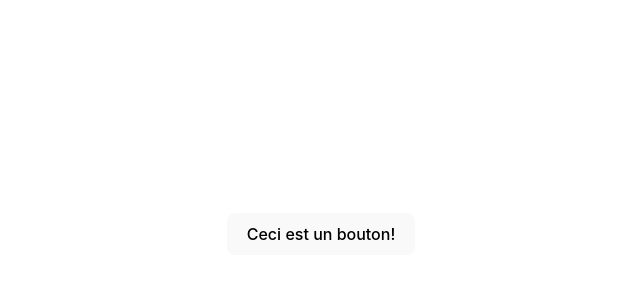
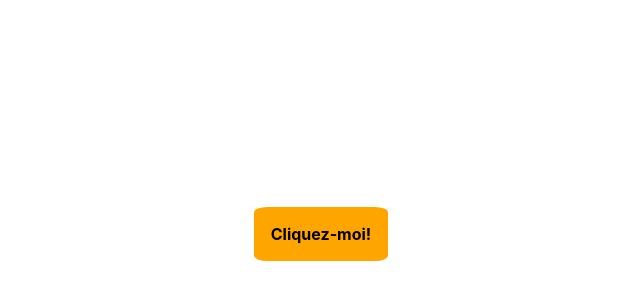
Before and after one commit to DianeBinsztok/Vite-example-app, a React (Vite) app: page / in a window 1280 px wide. Shown: the part 166-466 px from the top of the page, without its empty margins (319-959 px from the left). Built offline with nearby package versions, Linux system fonts and the light colour scheme.

Commit message:
Optional props 2: making props dynamic

```diff
--- a/src/App.tsx
+++ b/src/App.tsx
@@ -1,10 +1,11 @@
-import './App.css'
+import './App.css';
+import "./styles/buttons.css";
 import Button from './components/Button';
 
 function App() {
 
   return (
-    <Button/>
+    <Button text="Cliquez-moi!" color="warning"/>
   )
 }
 
--- a/src/components/Button.tsx
+++ b/src/components/Button.tsx
@@ -1,8 +1,15 @@
-function Button(){
+import "../styles/buttons.css";
+
+interface Props{
+    text:string;
+    color:string;
+}
+
+function Button({text, color}:Props){
 
     return(
-        <button className="btn">
-            Ceci est un bouton!
+        <button className={"btn btn-"+color}>
+            {text}
         </button>
 
     );
--- a/src/styles/buttons.css
+++ b/src/styles/buttons.css
@@ -1,16 +1,18 @@
 .btn{
     padding: 1em;
     border-radius: 10%;
-    color:white;
     font-weight: bold;
 }
 
 .btn-normal{
+    color:white;
     background-color: blue;
 }
 .btn-warning{
+    color:black;
     background-color: orange;
 }
 .btn-delete{
+    color:white;
     background-color: red;
 }
```
